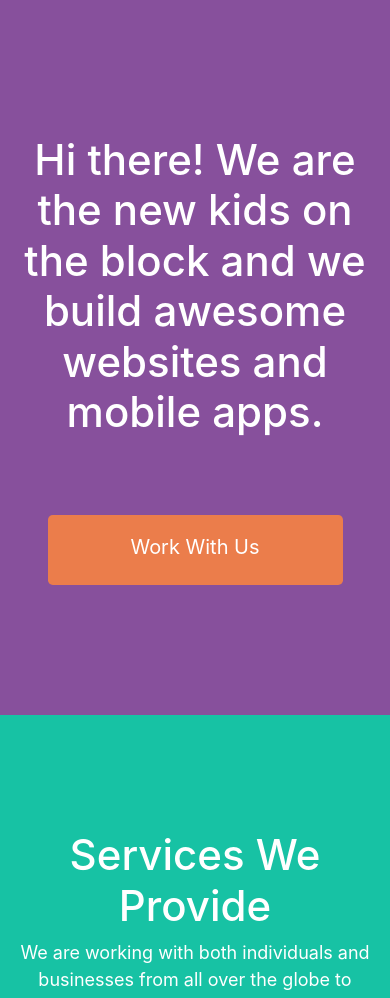
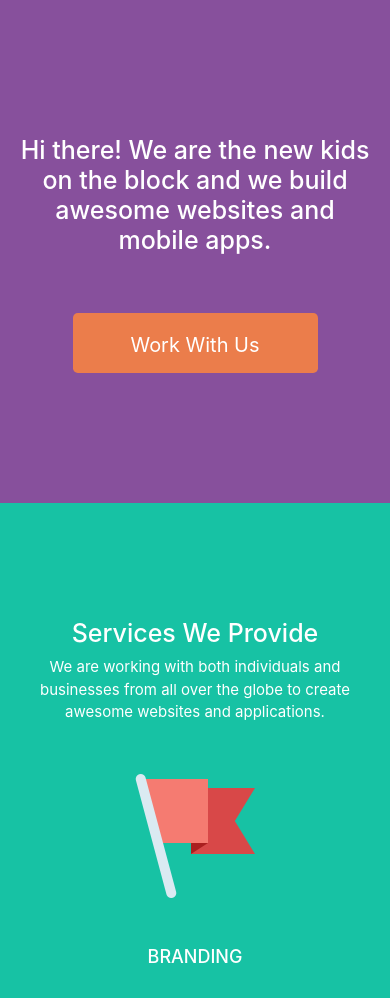
Before and after one commit to ashik-ashik/cuda-project, a plain HTML site: page index.html in a window 390 px wide. Shown: the part 58-1056 px from the top of the page. Drawn offline with Linux system fonts and the light colour scheme; files whose address does not match are found by name.

Commit message:
title fix

```diff
--- /dev/null
+++ b/css/responsive.css
@@ -0,0 +1,29 @@
+
+
+/* for small devices */
+@media only screen and (min-width:100px) and (max-width:991px){
+    .head-h3{
+        font-size: 25px;
+        padding-bottom: 50px;
+    }
+    .btn-header{
+        height: 60px !important;
+        width: 245px !important;
+    }
+    h2{
+        font-size: 25px;
+    }
+    .service-heade p,  .portfolio-head p{
+        font-size: 15px;
+        max-width: 590px;
+        padding-bottom: 50px;
+    }
+    .service-item h3{
+        font-size: 18px;
+        color: #fff;
+    }
+    .portfolio-btn{
+        background: #ebc985;
+        padding: 5px 10px !important;
+    }
+}
--- a/index.html
+++ b/index.html
@@ -12,6 +12,7 @@
     <link rel="stylesheet" href="css/owl.carousel.min.css">
     <link rel="stylesheet" href="css/owl.theme.default.min.css">
     <link rel="stylesheet" href="css/style.css">
+    <link rel="stylesheet" href="css/responsive.css">
 </head>
 <body>
 
```
